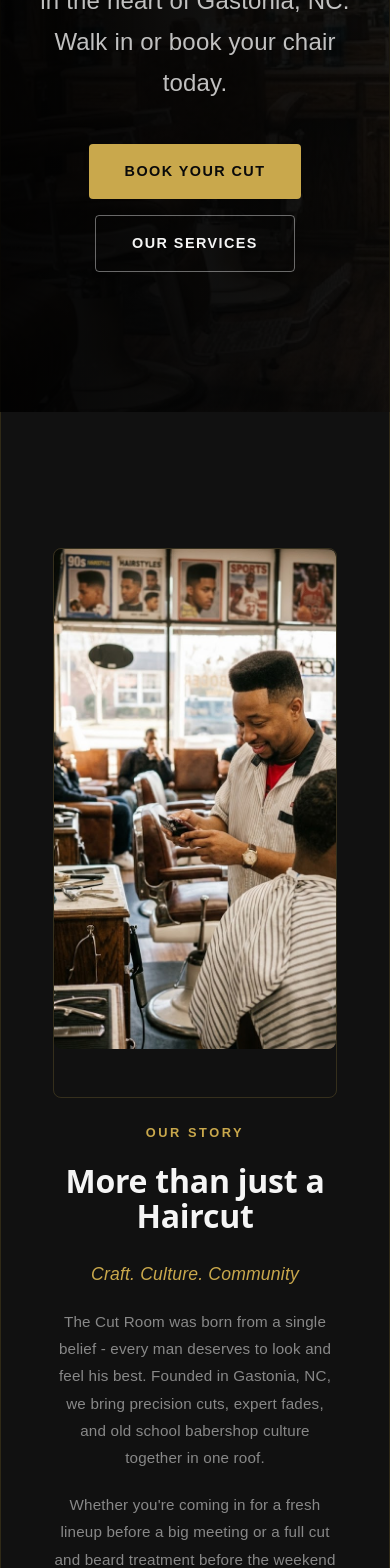
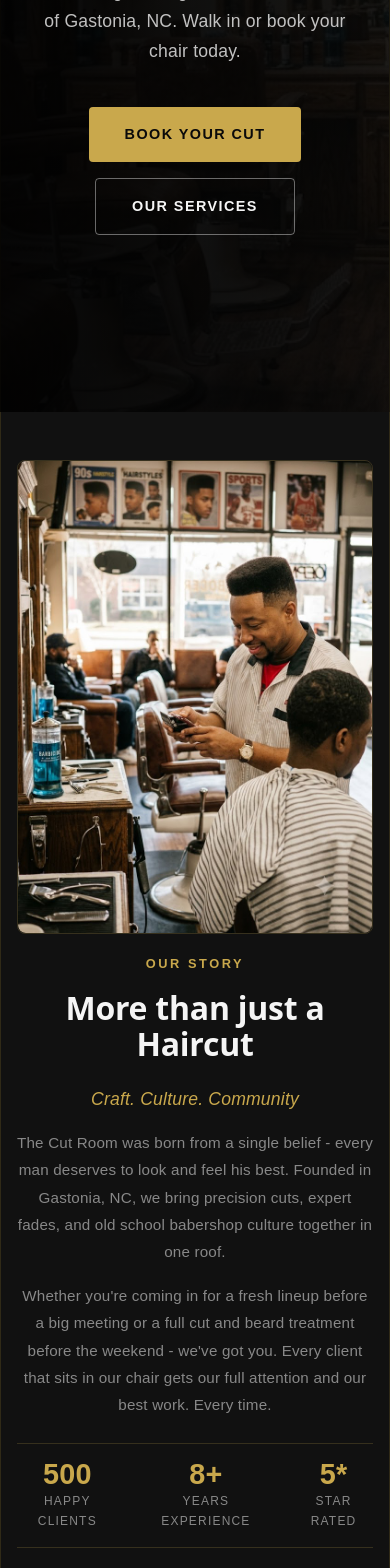
Before and after one commit to RobDCode21389/The-Cut-Room, a React (Vite) app: page / in a window 390 px wide. Shown: the part 432-2000 px from the top of the page. Built offline with nearby package versions, Linux system fonts and the light colour scheme.

Commit message:
Fix the image issue not fitting in the about section on mobile CSS

```diff
--- a/src/App.css
+++ b/src/App.css
@@ -301,34 +301,52 @@ ul {
 
 /* ============ RESPONSIVE ABOUT ============ */
 @media screen and (max-width: 768px) {
+  .about {
+    padding: 3rem 1rem; /* Bring section padding down so it doesn't push elements down */
+  }
+
   .about-container {
     flex-direction: column;
     text-align: center;
-    gap: 25px;
-    padding: 40px 20px;
+    gap: 20px;
+    padding: 0;
     display: flex;
   }
 
   .about-image {
-    max-height: 300px;
     width: 100%;
+    height: 300px; /* Restrict height to 300px so it fits beautifully on smaller device viewports */
+    min-height: unset; /* Break the desktop 550px constraint */
     overflow: hidden;
     border-radius: 8px;
+    flex-shrink: 0;
+    padding: 0;
+    margin: 0;
   }
 
   .about-img {
     width: 100%;
-    height: 400%;
+    height: 100%;
+    min-height: unset; /* Break the desktop 500px constraint */
     object-fit: cover;
     object-position: center;
+    border-radius: 8px; /* Keep the nice round corners on mobile */
+    display: block;
+    margin: 0;
+    padding: 0;
+  }
+
+  .about-content {
+    gap: 1rem;
+    width: 100%;
   }
 
   .about-stats {
-    gap: 1rem;
+    gap: 1.5rem;
     justify-content: center;
+    padding: 1rem 0;
   }
 }
-
 /* ============ SERVICES ============ */
 .services {
   padding: 6rem 2rem;
@@ -1018,7 +1036,7 @@ ul {
   }
 
   .hero-sub {
-    font-size: 1.5rem;
+    font-size: 1.1rem;
     padding: 0 3px;
   }
 
--- a/src/components/Hero.jsx
+++ b/src/components/Hero.jsx
@@ -15,7 +15,7 @@ function Hero() {
           <p className="hero-label">Welcome To The Cut Room</p>
 
           <h1 className="hero-title">
-            Precision. <span>Style.</span> Confidence.
+            Precision.  <span>Style. </span> Confidence.
           </h1>
 
           <p className="hero-sub">
```
